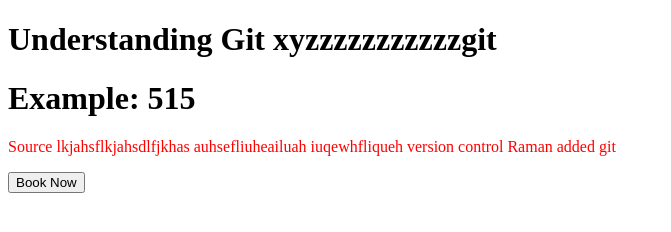
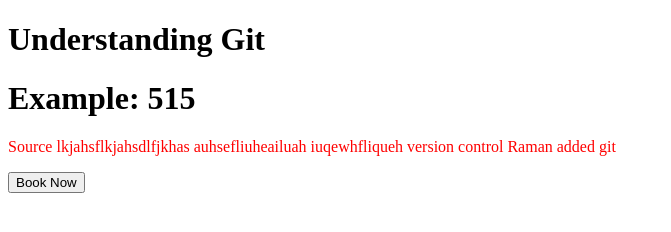
Before and after one commit to rgobinat/NLP-Projects, a plain HTML site: page index.html in a window 1280 px wide. Shown: the whole page, without its empty margins (0-671 px from the left). Drawn offline with Linux system fonts and the light colour scheme.

Commit message:
Changed Heading

```diff
--- a/index.html
+++ b/index.html
@@ -1,7 +1,7 @@
 <!DOCTYPE html>
 <html>
 <body>
-<h1>Understanding Git xyzzzzzzzzzzzgit</h1>
+<h1>Understanding Git</h1>
 <h1>Example:   515</h1>
 <p style="color:red">Source lkjahsflkjahsdlfjkhas auhsefliuheailuah iuqewhfliqueh version control Raman added git </p>
 <button>Book Now</button>
```
